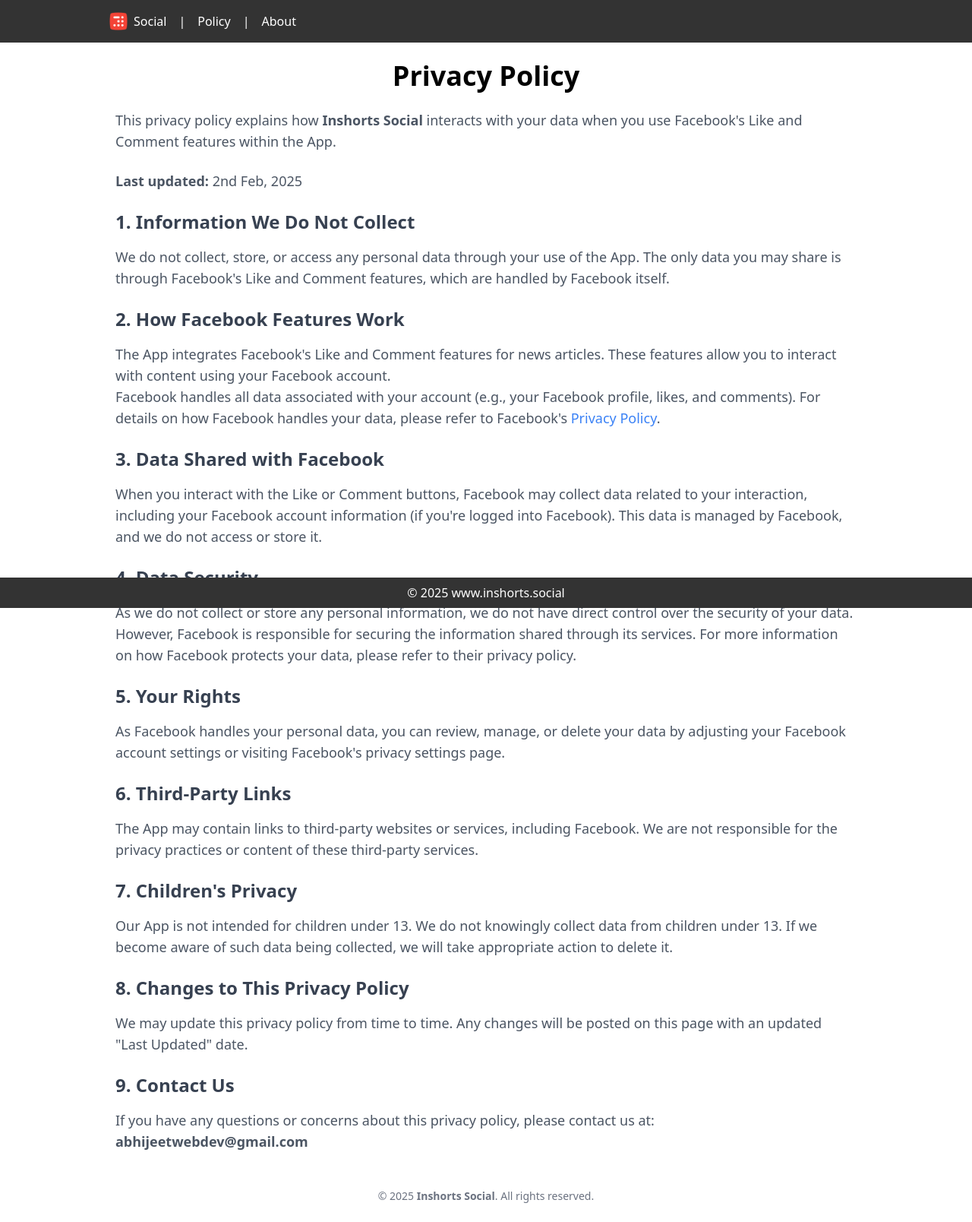
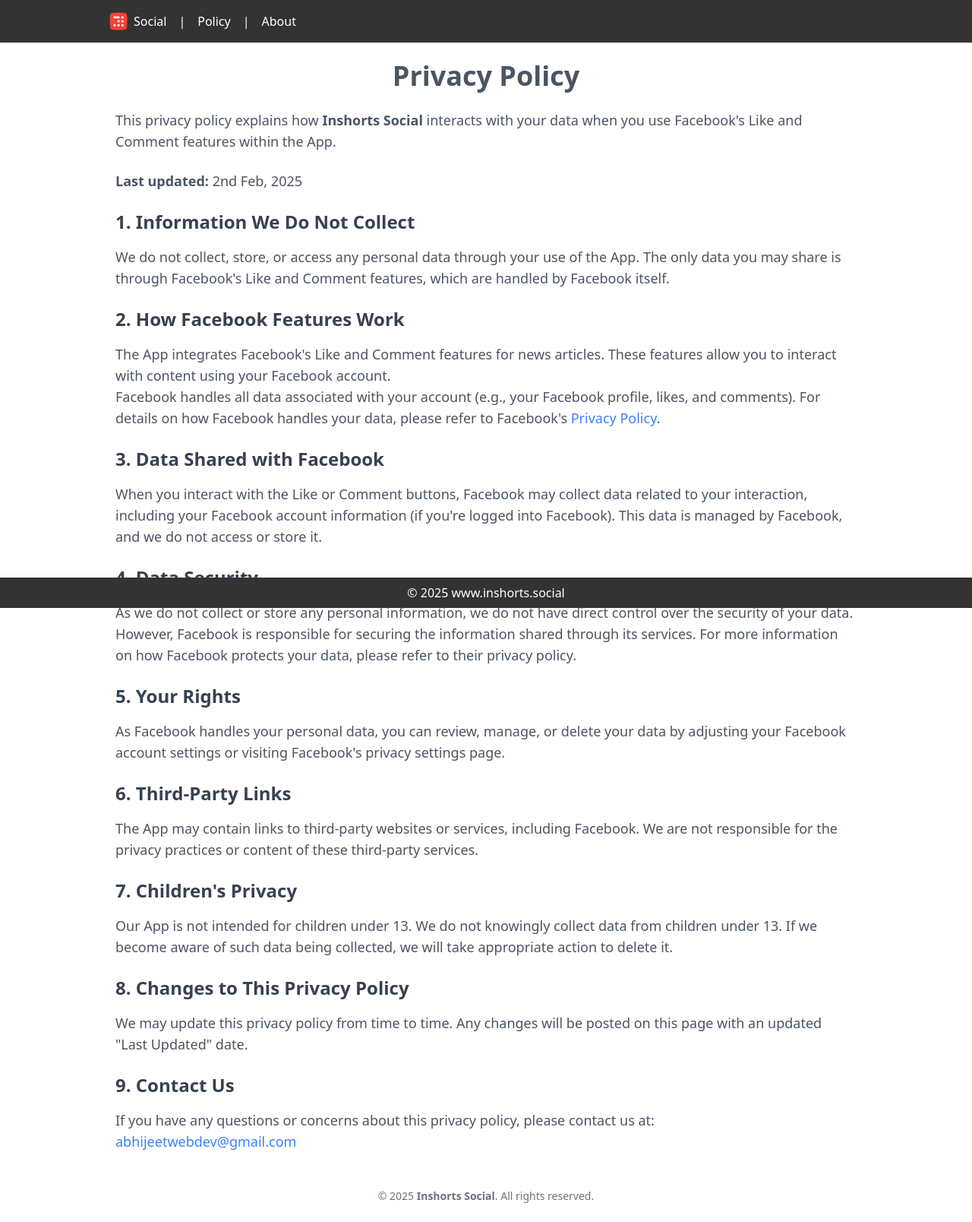
Before and after one commit to abhijeetwebdev/inshorts-social, a Svelte app: page /privacy in a window 1280 px wide. Shown: the whole page at 76% size. Built offline with nearby package versions, Linux system fonts and the light colour scheme.

Commit message:
fix: UI improvements

```diff
--- a/src/components/NewsCard.svelte
+++ b/src/components/NewsCard.svelte
@@ -7,7 +7,7 @@
 <div class="card">
   <div class="card flex flex-col md:flex-row card-wrapper">
     <div
-      class="image-wrapper bg-cover bg-center rounded-t-md md:rounded-l-md"
+      class="image-wrapper bg-cover bg-center bg-no-repeat rounded-t-md md:rounded-l-md"
       style="background-image: url('{newsArticle.imageURL}');"
       aria-label={newsArticle.title}
     ></div>
--- a/src/routes/About.svelte
+++ b/src/routes/About.svelte
@@ -2,7 +2,7 @@
 <div class="container mx-auto p-6">
   <!-- Header Section -->
   <header class="text-center mb-6">
-    <h1 class="text-4xl font-bold">About</h1>
+    <h1 class="text-4xl font-bold text-gray-600">About</h1>
   </header>
 
   <!-- Project Description -->
@@ -45,7 +45,7 @@
   </section>
 
   <!-- Contact Section -->
-  <section>
+  <section class="mb-12">
     <h2 class="text-2xl font-semibold text-gray-700 mb-4">Contact</h2>
     <p class="text-lg text-gray-600">
       For suggestions/inquiries, email: <a
--- a/src/routes/PrivacyPolicy.svelte
+++ b/src/routes/PrivacyPolicy.svelte
@@ -2,7 +2,7 @@
 <div class="container mx-auto p-6">
   <!-- Header Section -->
   <header class="text-center mb-6">
-    <h1 class="text-4xl font-bold">Privacy Policy</h1>
+    <h1 class="text-4xl font-bold text-gray-600">Privacy Policy</h1>
   </header>
 
   <!-- Introduction -->
@@ -129,7 +129,10 @@
     <h2 class="text-2xl font-semibold text-gray-700 mb-4">9. Contact Us</h2>
     <p class="text-lg text-gray-600">
       If you have any questions or concerns about this privacy policy, please
-      contact us at: <br /> <strong>abhijeetwebdev@gmail.com</strong>
+      contact us at: <br />
+      <a href="mailto:abhijeetwebdev@gmail.com" class="text-blue-500"
+        >abhijeetwebdev@gmail.com</a
+      >
     </p>
   </section>
 
--- a/src/utils/constants.ts
+++ b/src/utils/constants.ts
@@ -1,5 +1,5 @@
 // NGROK URL for local FB like/comments testing, for PROD use actual website url
-export const fbBaseUrl = 'https://1a76-49-207-55-142.ngrok-free.app'
+export const fbBaseUrl = 'https://inshorts.social'
 
-export const newsItemsPerSlide = 5
+export const newsItemsPerSlide = 10
 export const newsSliderInterval = 0 // 25000 // milliseconds
```
